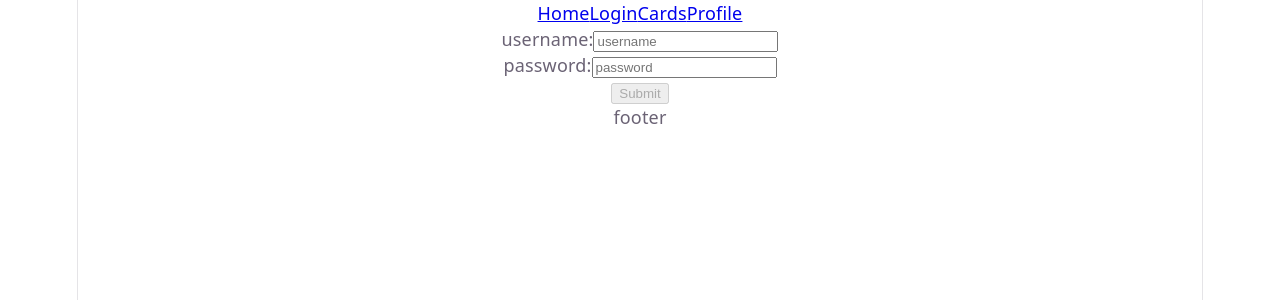
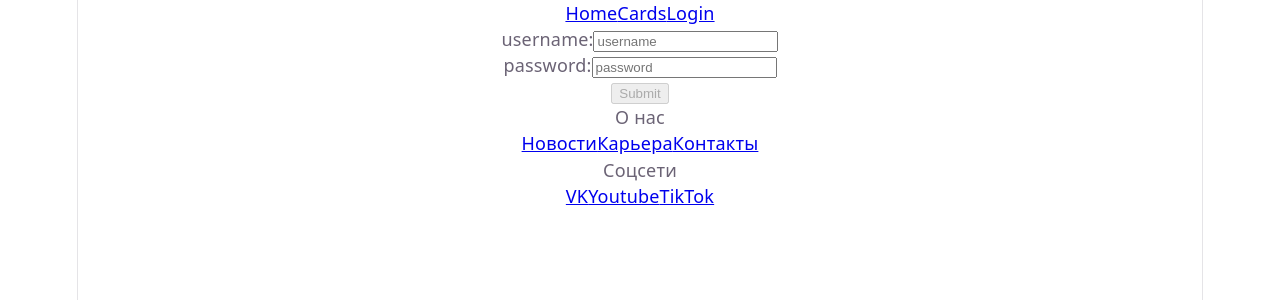
Before and after one commit to pavpka/test-english-cards, a React (Vite) app: page /login in a window 1280 px wide. Shown: the top 300 px of the page. Built offline with nearby package versions, Linux system fonts and the light colour scheme.

Commit message:
save token to localStorage

```diff
--- a/src/api/authApi.ts
+++ b/src/api/authApi.ts
@@ -5,7 +5,8 @@ export type User = {
 
 type AuthResponse = {
     isAllowed: boolean,
-    token: string | null
+    token: string | null,
+    user: string
 }
 
 const mockUser: User = {
@@ -20,7 +21,7 @@ export function authUser(user: User): Promise<AuthResponse> {
                 user.username === mockUser.username &&
                 user.password === mockUser.password
 
-            resolve({isAllowed, token: 'abc' })
+            resolve({isAllowed, token: 'abc', user: 'Admin' })
         }, 1000)
     })
 }
--- a/src/app/App.tsx
+++ b/src/app/App.tsx
@@ -1,14 +1,37 @@
 import '../App.css'
 import Header from '../components/Header'
-import Footer from '../components/Footer'
+import { Footer, type Contacts } from '../components/Footer'
+import { useAppSelector } from '../store/hooks'
+
+const contacts: Contacts = [
+	{
+		label: "О нас",
+		links: [
+			{label: "Новости", url: "https://google.com"},
+			{label: "Карьера", url: "https://google.com"},
+			{label: "Контакты", url: "https://google.com"},
+		]
+	},
+	{
+		label: "Соцсети",
+		links: [
+			{label: "VK", url: "https://vk.com"},
+			{label: "Youtube", url: "https://youtube.com"},
+			{label: "TikTok", url: "https://tiktok.com"},
+		]
+	}
+
+]
 
 function App() {
-  return (
-    <>
-      <Header />
-      <Footer />
-    </>
-  )
+  	const { isAuthenticated, username } = useAppSelector((state) => state.auth);
+	return (
+		<>
+		<Header isAuthenticated = {isAuthenticated}
+				username = {username}/>
+		<Footer contacts = {contacts}/>
+		</>
+	)
 }
 
 export default App
--- a/src/components/Footer.tsx
+++ b/src/components/Footer.tsx
@@ -1,5 +1,27 @@
-export default function Footer () {
+export type Contacts = {
+	label: string
+	links: {
+		label: string
+		url: string
+	}[]
+}[];
+
+export function Footer ({contacts} : {contacts : Contacts }) {
+
     return (
-        <div> footer </div>
+        <>
+        {contacts.map((element) => {
+            return (
+                <div key={element.label}>
+                    <div>{element.label}</div>
+                    {element.links.map ((link, linkIndex) => { return (
+                        <a key={linkIndex} href={link.url} target="blank">
+                        {link.label}
+                        </a>
+                    );})}
+                </div>
+            )
+        })}
+        </>
     )
 }
--- a/src/components/Header.tsx
+++ b/src/components/Header.tsx
@@ -4,28 +4,34 @@ import ProtectedRoute from "./ProtectedRoute";
 import CardsPage from "../pages/CardsPage";
 import LoginPage from "../pages/LoginPage";
 import HomePage from "../pages/HomePage";
-import { useAppSelector } from "../store/hooks";
-import { selectIsAuthenticated } from "../store/authSlice";
+import PublicRoute from "./PublicRoute";
 
-export default function Header() {
-    const isAuthenticated = useAppSelector(selectIsAuthenticated)
+export default function Header({isAuthenticated, username} : any) {
+
+    console.log('name: ', username);
+
 
     return (
         <>
         <nav>
             <Link to="/">Home</Link>
-            {!isAuthenticated && <Link to="/login">Login</Link>}
             <Link to="/cards">Cards</Link>
-            <Link to="/profile">Profile</Link>
+            {(isAuthenticated)
+                ? <Link to="/profile">{username}</Link>
+                :<Link to="/login">Login</Link>
+            }
         </nav>
         <Routes>
             <Route path="/" element={<HomePage />} />
-            <Route path="/login" element={<LoginPage />} />
             <Route path="/cards" element={<CardsPage />} />
 
             <Route element={<ProtectedRoute />}>
-            <Route path="/profile" element={<ProfilePage />} />
+                <Route path="/profile" element={<ProfilePage />} />
             </Route>
+            <Route element={<PublicRoute />}>
+                <Route path="/login" element={<LoginPage />} />
+            </Route>
+            <Route path="*" element={<div>Not found</div>} />
         </Routes>
         </>
     );
--- /dev/null
+++ b/src/components/PublicRoute.tsx
@@ -0,0 +1,15 @@
+import { Navigate, Outlet } from 'react-router-dom';
+import { useAppSelector } from '../store/hooks';
+import { selectIsAuthenticated } from '../store/authSlice';
+
+const PublicRoute = () => {
+    const isAuthenticated = useAppSelector(selectIsAuthenticated);
+
+    if (isAuthenticated) {
+        return <Navigate to="/profile" replace />;
+    }
+
+    return <Outlet />;
+}
+
+export default PublicRoute;
--- a/src/pages/LoginPage.tsx
+++ b/src/pages/LoginPage.tsx
@@ -10,6 +10,7 @@ export default function LoginPage() {
   const [username, setUserName] = useState("");
   const [password, setPassword] = useState("");
   const [isLoading, setIsLoading] = useState(false);
+  const [isCorret, setCorrect] = useState(true);
   const isDisabled = !username.trim() || !password.trim();
 
 //   const state = useAppSelector((state) => state.auth);
@@ -22,9 +23,10 @@ export default function LoginPage() {
     authUser({ username, password })
       .then((resp) => {
         if (resp.isAllowed) {
-          dispatch(login({token: resp.token}));
+          dispatch(login({token: resp.token, username: resp.user}));
           navigate("/");
         } else {
+			setCorrect(false);
 			console.log('неверный логин/пароль')
 		}
       })
@@ -40,7 +42,8 @@ export default function LoginPage() {
     <div>
 		{(isLoading)
 			? <div>loading...</div>
-			: <form onSubmit={handleSubmit}>
+			: <div> {!isCorret && <div>неверно</div>}
+				<form onSubmit={handleSubmit}>
 					username:
 					<input
 					name="username"
@@ -63,6 +66,7 @@ export default function LoginPage() {
 					Submit
 					</button>
 				</form>
+			</div>
 		}
     </div>
   );
--- a/src/store/authSlice.ts
+++ b/src/store/authSlice.ts
@@ -1,13 +1,17 @@
 import { createSlice } from '@reduxjs/toolkit'
+
+const token = localStorage.getItem('token');
 
 type AuthState = {
   isAuthenticated: boolean
-  token: string | null
+  token: string | null,
+  username: string | null,
 }
 
 const initialState: AuthState = {
-  isAuthenticated: false,
-  token: null,
+  isAuthenticated: !!token,
+  token: token || null,
+  username: "Admin"
 }
 
 const authSlice = createSlice({
@@ -15,12 +19,16 @@ const authSlice = createSlice({
   initialState,
   reducers: {
     login: (state, action) => {
-      state.isAuthenticated = true
-      state.token = action.payload.token
+      state.isAuthenticated = true;
+      state.token = action.payload.token;
+      state.username = action.payload.username;
+      localStorage.setItem('token', action.payload.token);
     },
     logout: (state) => {
-      state.isAuthenticated = false
-      state.token = null
+      state.isAuthenticated = false;
+      state.token = null;
+      state.username = null;
+      localStorage.removeItem('token');
     },
   },
 })
```
Also changed, not shown: src/components/ProtectedRoute.tsx (+5 -5 lines). Lines whose indentation alone changed are shown as unchanged.
